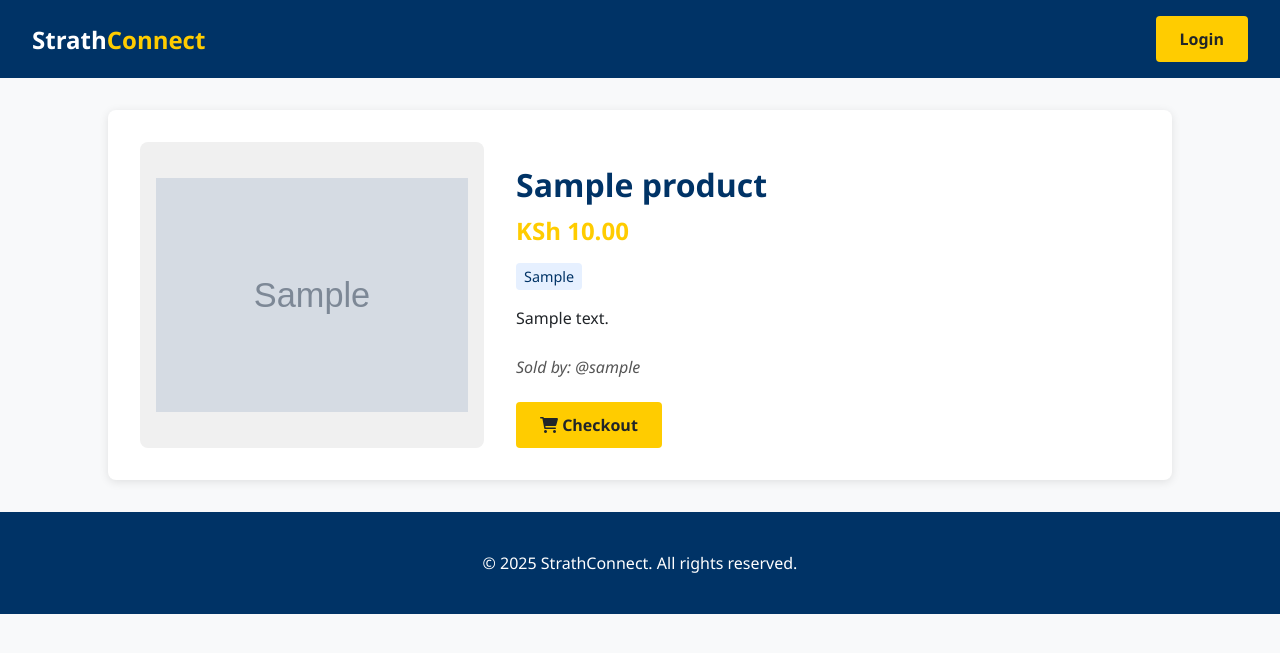
After one commit to wafuke/StrathConnectProject, a PHP site: page /product_detail_home.php?id=1 in a window 1280 px wide. The commit adds this page. Shown: the top 653 px of the page. Run offline with PHP 8.4, Linux system fonts and the light colour scheme; tables that the repository leaves empty hold one stand-in row (values such as "Sample post"); grey boxes marked "Sample" are stand-in pictures.

Commit message:
Ability to view details of products on homepage

```diff
--- /dev/null
+++ b/public/product_detail_home.php
@@ -0,0 +1,215 @@
+<?php
+// Database connection
+$host = 'localhost';
+$user = 'root';
+$pass = '';
+$db = 'strathconnect';
+
+$conn = new mysqli($host, $user, $pass, $db);
+if ($conn->connect_error) {
+    die("Connection failed: " . $conn->connect_error);
+}
+
+// Get product ID from URL
+$product_id = isset($_GET['id']) ? intval($_GET['id']) : 0;
+
+// Fetch product details
+$query = "SELECT p.*, u.username
+          FROM products p
+          JOIN users u ON p.seller_id = u.id
+          WHERE p.id = ? AND p.is_approved = 1";
+$stmt = $conn->prepare($query);
+$stmt->bind_param("i", $product_id);
+$stmt->execute();
+$result = $stmt->get_result();
+
+if ($result->num_rows === 0) {
+    header("Location: products.php");
+    exit();
+}
+
+$product = $result->fetch_assoc();
+$stmt->close();
+$conn->close();
+?>
+
+<!DOCTYPE html>
+<html lang="en">
+<head>
+  <meta charset="UTF-8" />
+  <meta name="viewport" content="width=device-width, initial-scale=1.0"/>
+  <title><?= htmlspecialchars($product['name']) ?> - StrathConnect</title>
+  <link rel="stylesheet" href="https://cdnjs.cloudflare.com/ajax/libs/font-awesome/6.0.0/css/all.min.css">
+  <style>
+    :root {
+      --primary: #003366;
+      --secondary: #FFCC00;
+      --light: #f8f9fa;
+      --dark: #212529;
+      --white: #ffffff;
+    }
+
+    body {
+      margin: 0;
+      font-family: 'Segoe UI', Tahoma, Geneva, Verdana, sans-serif;
+      background-color: var(--light);
+      color: var(--dark);
+    }
+
+    header {
+      background: var(--primary);
+      color: var(--white);
+      padding: 1rem 2rem;
+      display: flex;
+      justify-content: space-between;
+      align-items: center;
+    }
+
+    .logo {
+      font-size: 1.5rem;
+      font-weight: bold;
+    }
+
+    .logo span {
+      color: var(--secondary);
+    }
+
+    .product-container {
+      max-width: 1000px;
+      margin: 2rem auto;
+      background: var(--white);
+      padding: 2rem;
+      border-radius: 8px;
+      box-shadow: 0 2px 10px rgba(0,0,0,0.1);
+    }
+
+    .product-header {
+      display: flex;
+      gap: 2rem;
+      flex-wrap: wrap;
+    }
+
+    .product-image {
+      flex: 1;
+      min-width: 300px;
+      display: flex;
+      align-items: center;
+      justify-content: center;
+      background: #f0f0f0;
+      border-radius: 8px;
+      padding: 1rem;
+    }
+
+    .product-image img {
+      max-width: 100%;
+      max-height: 400px;
+      object-fit: contain;
+    }
+
+    .product-info {
+      flex: 2;
+    }
+
+    .product-title {
+      font-size: 2rem;
+      margin-bottom: 0.5rem;
+      color: var(--primary);
+    }
+
+    .product-price {
+      font-size: 1.5rem;
+      font-weight: bold;
+      color: var(--secondary);
+      margin-bottom: 1rem;
+    }
+
+    .product-category {
+      display: inline-block;
+      background: #e6f0ff;
+      color: var(--primary);
+      padding: 0.25rem 0.5rem;
+      border-radius: 4px;
+      font-size: 0.9rem;
+      margin-bottom: 1rem;
+    }
+
+    .product-description {
+      line-height: 1.6;
+      margin-bottom: 1.5rem;
+    }
+
+    .product-seller {
+      font-style: italic;
+      color: #555;
+      margin-bottom: 1.5rem;
+    }
+
+    .checkout-btn {
+      background: var(--secondary);
+      color: var(--dark);
+      padding: 0.75rem 1.5rem;
+      border: none;
+      border-radius: 4px;
+      font-weight: bold;
+      font-size: 1rem;
+      cursor: pointer;
+      text-decoration: none;
+      display: inline-block;
+      transition: background 0.3s ease;
+    }
+
+    .checkout-btn:hover {
+      background: #e6b800;
+    }
+
+    footer {
+      background: var(--primary);
+      color: var(--white);
+      text-align: center;
+      padding: 1.5rem;
+      margin-top: 2rem;
+    }
+
+    @media(max-width: 768px) {
+      .product-header {
+        flex-direction: column;
+      }
+
+      .product-image {
+        margin-bottom: 1rem;
+      }
+    }
+  </style>
+</head>
+<body>
+  <header>
+    <div class="logo">Strath<span>Connect</span></div>
+    <a href="login.php" class="checkout-btn">Login</a>
+  </header>
+
+  <div class="product-container">
+    <div class="product-header">
+      <div class="product-image">
+        <img src="../assets/images/products/<?= htmlspecialchars($product['image_path'] ?? 'placeholder.jpg') ?>"
+             alt="<?= htmlspecialchars($product['name']) ?>">
+      </div>
+
+      <div class="product-info">
+        <h1 class="product-title"><?= htmlspecialchars($product['name']) ?></h1>
+        <div class="product-price">KSh <?= number_format($product['price'], 2) ?></div>
+        <div class="product-category"><?= htmlspecialchars($product['category']) ?></div>
+        <div class="product-description"><?= nl2br(htmlspecialchars($product['description'])) ?></div>
+        <div class="product-seller">Sold by: @<?= htmlspecialchars($product['username']) ?></div>
+
+        <a href="login.php" class="checkout-btn">
+          <i class="fas fa-shopping-cart"></i> Checkout
+        </a>
+      </div>
+    </div>
+  </div>
+
+  <footer>
+    <p>&copy; <?= date('Y') ?> StrathConnect. All rights reserved.</p>
+  </footer>
+</body>
+</html>
```
Also changed, not shown: public/products.php (+26 -1 lines).
